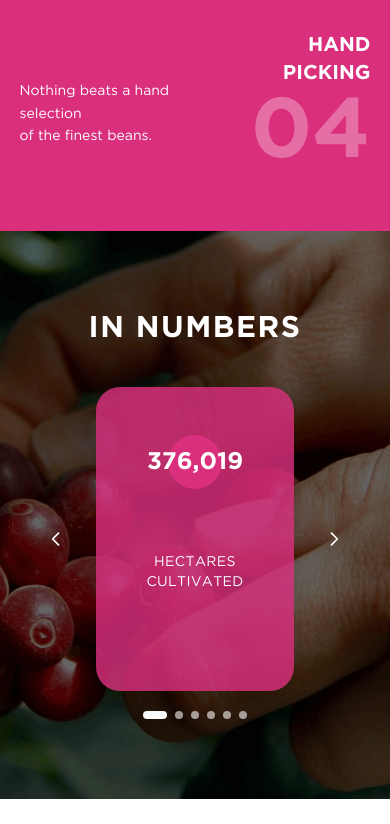
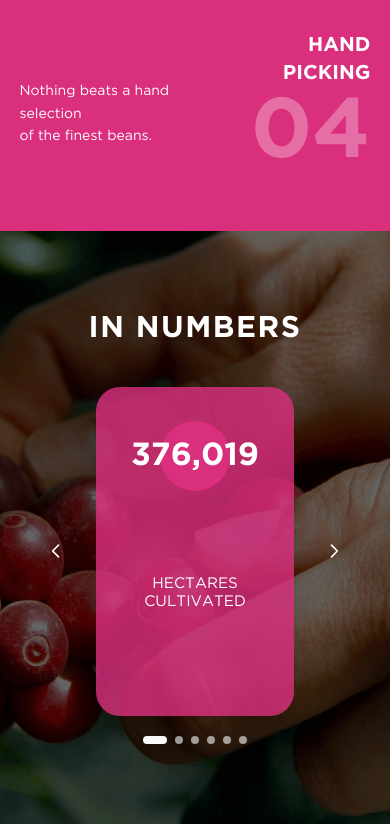
Before and after one commit to Alan4745/front-green-book, a React (Vite) app: page /c1 in a window 390 px wide. Shown: the part 2151-2975 px from the top of the page. Before the commit the page ends 2950 px from the top, so only its background shows below. Built offline with nearby package versions, Linux system fonts and the light colour scheme.

Commit message:
new layout for the home movil

```diff
--- a/src/components/C1/ui/CarrouselColor.jsx
+++ b/src/components/C1/ui/CarrouselColor.jsx
@@ -1,17 +1,59 @@
-import { useState } from 'react';
+import { useEffect, useState } from 'react';
 import CardColor from './CardColor';
 
 const CarrouselColor = ({ slides = [] }) => {
     const flatSlides = slides.flat();
     const [activeIndex, setActiveIndex] = useState(0);
+    const [isShortLandscape, setIsShortLandscape] = useState(false);
+    const [isMobilePortrait, setIsMobilePortrait] = useState(false);
+
+    useEffect(() => {
+        const updateViewportMode = () => {
+            if (typeof window === 'undefined') return;
+            const isLandscape = window.innerWidth > window.innerHeight;
+            setIsShortLandscape(isLandscape && window.innerHeight <= 450);
+            setIsMobilePortrait(!isLandscape && window.innerWidth <= 430 && window.innerHeight >= 700);
+        };
+
+        updateViewportMode();
+        window.addEventListener('resize', updateViewportMode);
+        return () => window.removeEventListener('resize', updateViewportMode);
+    }, []);
 
     const goToPrev = () => setActiveIndex((i) => (i === 0 ? flatSlides.length - 1 : i - 1));
     const goToNext = () => setActiveIndex((i) => (i === flatSlides.length - 1 ? 0 : i + 1));
 
+    const circleSizeClass = isShortLandscape
+        ? 'w-[11vh]'
+        : isMobilePortrait
+        ? 'w-[18vw]'
+        : 'w-[14vw] lg:w-[13vh]';
+
+    const getMainTextClass = (card) => isShortLandscape
+        ? 'text-[1.35rem]'
+        : isMobilePortrait
+        ? 'text-[2rem]'
+        : 'text-2xl lg:text-3xl';
+
+    const getDescClass = (card) => {
+        const isDense = card.description.replace(/\s+/g, ' ').trim().length > 42;
+        if (isShortLandscape) {
+            return isDense
+                ? 'text-[0.8rem] tracking-normal leading-[1.03]'
+                : 'text-[0.95rem] tracking-normal leading-[1.08]';
+        }
+        if (isMobilePortrait) {
+            return isDense
+                ? 'text-[0.88rem] tracking-normal leading-[1.1]'
+                : 'text-[0.95rem] tracking-normal leading-[1.15]';
+        }
+        return 'text-sm tracking-wide leading-tight';
+    };
+
     const cardContent = (card) => (
-        <div className="flex flex-col items-center h-full py-4">
+        <div className={`flex flex-col items-center h-full ${isShortLandscape ? 'py-2' : isMobilePortrait ? 'py-4.5' : 'py-4'}`}>
             <div
-                className="flex items-center justify-center h-[14vw] w-[14vw] lg:h-[13vh] lg:w-[13vh] rounded-full"
+                className={`flex shrink-0 aspect-square items-center justify-center rounded-full ${circleSizeClass}`}
                 style={{ backgroundColor: card.circleColor }}
             >
                 {card.image ? (
@@ -20,21 +62,21 @@ const CarrouselColor = ({ slides = [] }) => {
                         alt=""
                         className="object-contain"
                         style={{
-                            width: card.imageWidth || '10vw',
-                            height: card.imageHeight || '10vw'
+                            width: isShortLandscape ? '8vh' : isMobilePortrait ? '11vw' : (card.imageWidth || '10vw'),
+                            height: isShortLandscape ? '8vh' : isMobilePortrait ? '11vw' : (card.imageHeight || '10vw')
                         }}
                     />
                 ) : (
                     <h2
-                        className="text-2xl lg:text-3xl text-white text-center"
+                        className={`text-white text-center ${getMainTextClass(card)}`}
                         style={{ fontFamily: 'GothamBold' }}
                     >
                         {card.mainText}
                     </h2>
                 )}
             </div>
-            <div className="flex-grow flex items-center justify-center mt-3">
-                <p className="text-center text-sm uppercase tracking-wide leading-tight">
+            <div className={`flex-grow flex items-center justify-center ${isShortLandscape ? 'mt-2 px-3' : isMobilePortrait ? 'mt-3 px-4' : 'mt-3'}`}>
+                <p className={`text-center uppercase ${getDescClass(card)}`}>
                     {card.description.split('\n').map((line, i) => (
                         <span key={i}>
                             {line.split(/(\d+)/).map((part, j) =>
@@ -55,8 +97,8 @@ const CarrouselColor = ({ slides = [] }) => {
     return (
         <div className="w-full">
             {/* ===== MOBILE: carrusel con flechas ===== */}
-            <div className="lg:hidden flex flex-col items-center gap-5">
-                <div className="grid w-full grid-cols-[40px_minmax(0,1fr)_40px] items-center gap-3 px-1">
+            <div className={`lg:hidden flex flex-col items-center ${isShortLandscape ? 'gap-2' : 'gap-5'}`}>
+                <div className={`grid w-full grid-cols-[40px_minmax(0,1fr)_40px] items-center px-1 ${isShortLandscape ? 'max-w-[92vw] gap-2' : 'gap-3'}`}>
                     {/* Flecha anterior */}
                     <button
                         type="button"
@@ -70,12 +112,13 @@ const CarrouselColor = ({ slides = [] }) => {
                     </button>
 
                     {/* Tarjeta activa */}
-                    <div className="justify-self-center w-full md:w-[50%] transition-transform duration-300 hover:scale-105">
+                    <div className={`justify-self-center flex justify-center transition-transform duration-300 hover:scale-105 ${isShortLandscape ? 'w-full' : 'w-full md:w-[50%]'}`}>
                         <CardColor
                             bgColor={flatSlides[activeIndex].bgColor}
                             circleColor={flatSlides[activeIndex].circleColor}
-                            width="w-full"
-                            height="h-[36vh]"
+                            width={isShortLandscape ? 'w-[50vh]' : isMobilePortrait ? 'w-[39vh]' : 'w-[36vh]'}
+                            height={isShortLandscape ? 'h-[50vh]' : isMobilePortrait ? 'h-[39vh]' : 'h-[36vh]'}
+                            className={isShortLandscape ? 'rounded-[1.25rem] px-5 py-2.5' : isMobilePortrait ? 'rounded-[1.5rem] px-5 py-4' : ''}
                         >
                             {cardContent(flatSlides[activeIndex])}
                         </CardColor>
@@ -95,7 +138,7 @@ const CarrouselColor = ({ slides = [] }) => {
                 </div>
 
                 {/* Dots de progreso */}
-                <div className="flex items-center justify-center gap-2">
+                <div className={`flex items-center justify-center ${isShortLandscape ? 'gap-1.5' : 'gap-2'}`}>
                     {flatSlides.map((_, index) => (
                         <button
                             key={index}
--- a/src/components/C3/CoverC3.jsx
+++ b/src/components/C3/CoverC3.jsx
@@ -40,14 +40,14 @@ const CoverC3 = () => {
                         />
                     </div>
 
-                    <div className="pl-4 mt-[8vh]">
+                    <div className="pl-4 pr-4 mt-[6vh]">
                         <h3
-                            className="text-white text-[4.5vw] sm:text-[3.5vw] md:text-[2.8vw] uppercase"
+                            className="text-white text-[2.5vh] uppercase tracking-wider"
                             style={{ fontFamily: "GothamBold" }}
                         >
                             {t("c3.cover.subtitle")}
                         </h3>
-                        <div className="w-[20vw] h-[1vh] bg-[#00B3BD] mt-[1vh]" />
+                        <div className="w-[15vw] h-[1.5vh] bg-[#00B3BD] mt-[0.5vh]" />
                     </div>
                 </div>
 
@@ -77,12 +77,12 @@ const CoverC3 = () => {
                 </div>
 
                 <Link to='/'>
-                <div className="absolute bottom-[5vh] left-4 z-30 lg:left-[3vw]">
+                <div className="absolute bottom-[5vh] left-[3vw] z-30 max-lg:bottom-[2vh] max-lg:left-[4vw]">
                     <img
                         src="/Logos/LogoPequeño.svg"
                         alt={t("c3.cover.alts.greenBook")}
                         title={t("c3.cover.alts.greenBook")}
-                        className="w-[35vw] sm:w-[28vw] md:w-[22vw] h-auto lg:w-[22vh]"
+                        className="w-[22vh] h-auto max-lg:w-[15vh]"
                     />
                 </div>
                 </Link>
--- a/src/components/C4/CoverC4.jsx
+++ b/src/components/C4/CoverC4.jsx
@@ -46,14 +46,14 @@ const CoverC4 = () => {
                     </div>
 
                     {/* Subtítulo y línea — debajo del row */}
-                    <div className="pl-4 mt-[8vh]">
+                    <div className="pl-4 pr-4 mt-[6vh]">
                         <h3
-                            className="text-white text-[4.5vw] sm:text-[3.5vw] md:text-[2.8vw] uppercase"
+                            className="text-white text-[2.5vh] uppercase tracking-wider"
                             style={{ fontFamily: "GothamBold" }}
                         >
                             {t("c4.cover.subtitle.line1")} <br /> {t("c4.cover.subtitle.line2")}
                         </h3>
-                        <div className="w-[20vw] h-[1vh] bg-[#FF5200] mt-[1vh]"></div>
+                        <div className="w-[15vw] h-[1.5vh] bg-[#FF5200] mt-[0.5vh]"></div>
                     </div>
                 </div>
 
@@ -86,12 +86,12 @@ const CoverC4 = () => {
 
                 <Link to='/'>
                 {/* Logo inferior izquierdo */}
-                <div className="absolute bottom-[5vh] left-4 z-30 lg:left-[5vh]">
+                <div className="absolute bottom-[5vh] left-[3vw] z-30 max-lg:bottom-[2vh] max-lg:left-[4vw] lg:left-[5vh]">
                     <img
                         src="/Logos/LogoPequeño.svg"
                         alt={t("c4.cover.alts.greenBook")}
                         title={t("c4.cover.alts.greenBook")}
-                        className="w-[35vw] sm:w-[28vw] md:w-[22vw] h-auto lg:w-[22vh]"
+                        className="w-[22vh] h-auto max-lg:w-[15vh] lg:w-[22vh]"
                     />
                 </div>
                 </Link>
--- a/src/components/Home/Home.jsx
+++ b/src/components/Home/Home.jsx
@@ -135,7 +135,7 @@ const backgrounds = [
 
     const langKey = i18n.resolvedLanguage || i18n.language || "es";
     const isCompactLandscape =
-        viewport.width <= 900 &&
+        viewport.width <= 980 &&
         viewport.height <= 460 &&
         viewport.width > viewport.height;
 
@@ -144,7 +144,7 @@ const backgrounds = [
         : "absolute top-[19vh] left-[22vh] w-[22%] h-auto max-lg:top-[3vh] max-lg:left-[5vw] max-lg:w-[42%] max-sm:w-[50%]";
 
     const homeCarouselClassName = isCompactLandscape
-        ? "absolute right-0 top-[22vh] w-[56%] z-40"
+        ? "absolute right-0 top-[20vh] w-[54%] z-40"
         : "absolute bottom-10 transform left-[40%] w-[85%] z-40 max-lg:left-0 max-lg:w-full max-lg:bottom-auto max-lg:top-[40vh] sm:max-lg:top-[48vh] max-sm:top-[34vh]";
 
     const homeContent = (
--- a/src/components/Home/ui/Carrousel.jsx
+++ b/src/components/Home/ui/Carrousel.jsx
@@ -42,7 +42,7 @@ const Carrousel = () => {
     const isDesktop = viewport.width >= 1024;
     const isTablet = viewport.width >= 640 && viewport.width < 1024;
     const isCompactLandscape =
-        viewport.width <= 900 &&
+        viewport.width <= 980 &&
         viewport.height <= 460 &&
         viewport.width > viewport.height;
 
```
